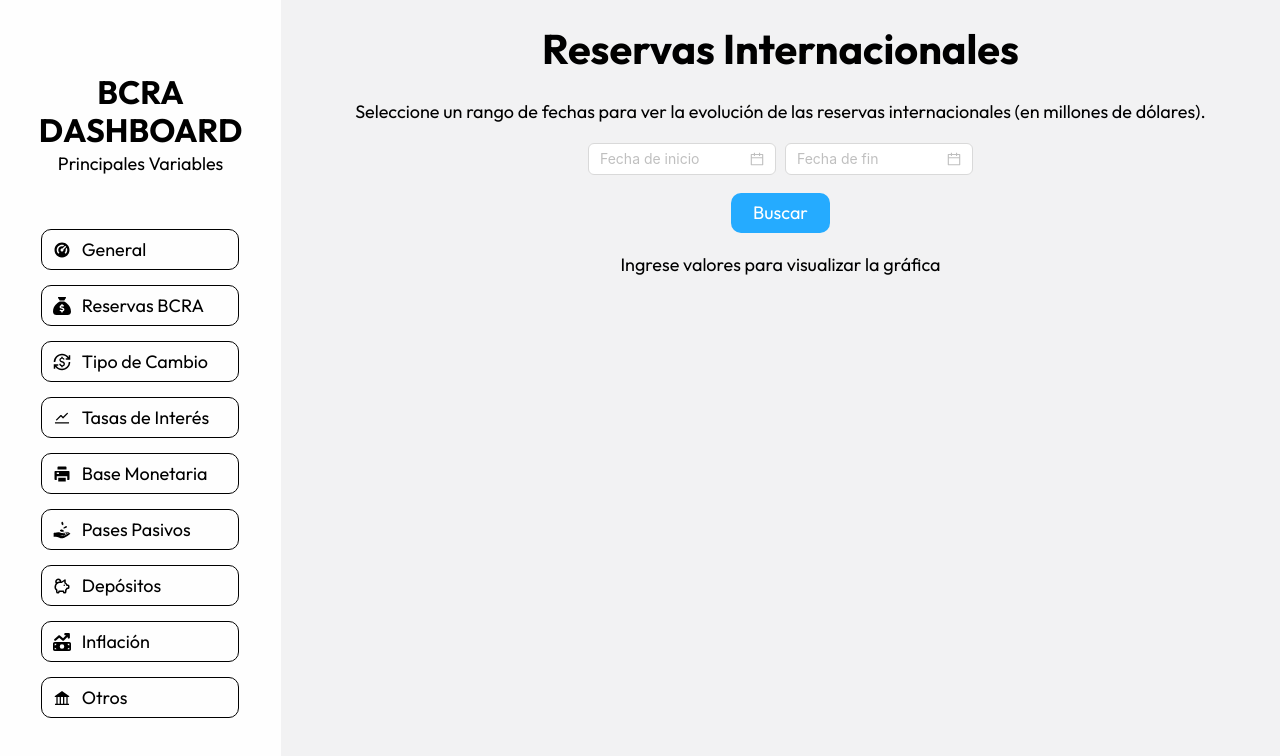
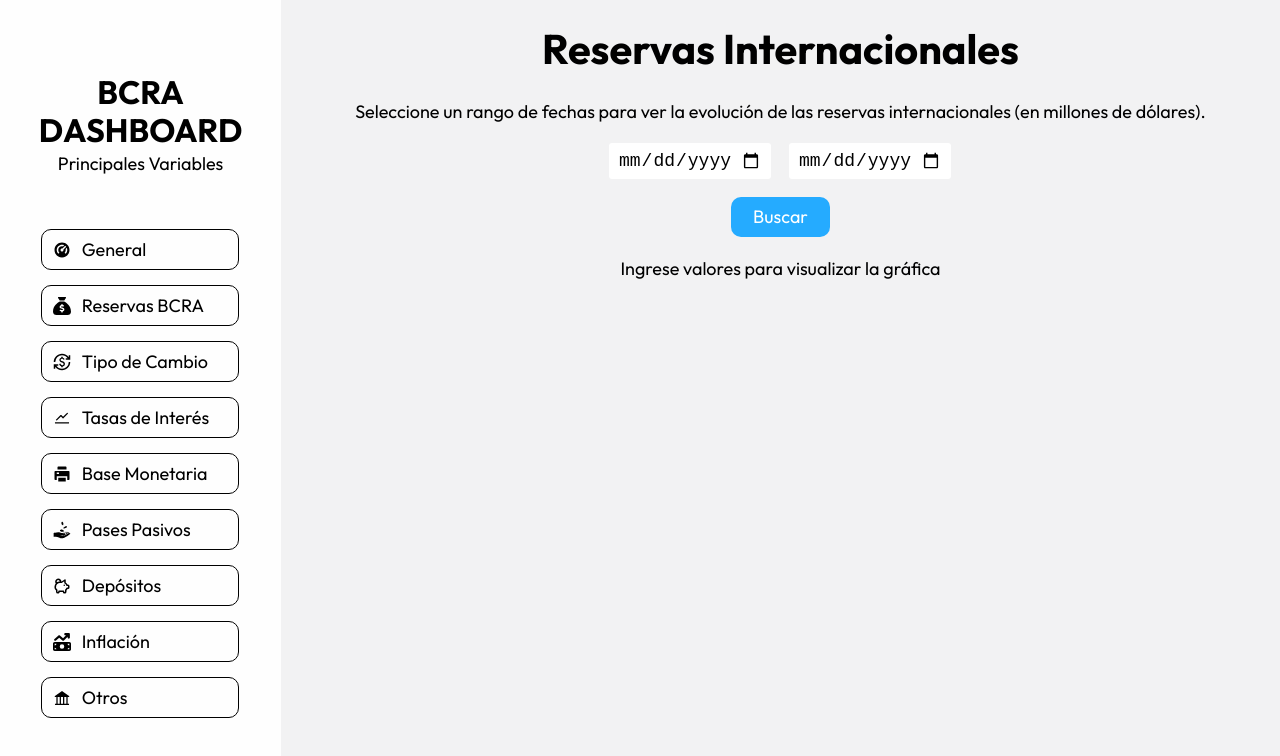
Before and after one commit to imanolgzz/bcra-mainvariables-dashboard, a Next.js app: page /reserves in a window 1280 px wide. Shown: the top 756 px of the page. Built offline with nearby package versions, Linux system fonts and the light colour scheme.

Commit message:
replaced ant design with html input due to long compilation times

```diff
--- a/app/reserves/page.tsx
+++ b/app/reserves/page.tsx
@@ -1,6 +1,4 @@
 'use client';
-import DatePicker from "antd/es/date-picker"
-import type { DatePickerProps } from 'antd/es/date-picker/index';
 
 import styles from '@/styles/reserves.module.css';
 import dayjs from 'dayjs';
@@ -52,20 +50,6 @@
   })
 
   const [reservesData, setReservesData] = useState<reservesProps|undefined> (undefined)
-
-  const handleStartDateChange: DatePickerProps['onChange'] = (date, dateString) => {
-    setDates({
-      startDate: dateString.toString(),
-      endDate: dates.endDate
-    })
-  };
-
-  const handleEndDateChange: DatePickerProps['onChange'] = (date, dateString) => {
-    setDates({
-      startDate: dates.startDate,
-      endDate: dateString.toString()
-    })
-  };
 
   const fetchReservesData = async () => {
     if(dates.startDate === '' || dates.endDate === ''){
@@ -124,29 +108,33 @@
           maxDate={dayjs()}
         />
         */}
-        <div style={{display:"flex", flexWrap:"wrap", justifyContent:"center", alignItems:"center", gap:"0.5rem", padding:"0 0.8rem 0 0.8rem"}}>
-        <DatePicker
-            onChange={handleStartDateChange}
-            size="middle"
-            picker="date"
-            placement="bottomRight"
-            format={dateFormat}
-            placeholder="Fecha de inicio"
-            minDate={dayjs('1996-01-02', dateFormat)}
-            //maxDate={dayjs(dates.endDate,dateFormat)}
-            //maxDate es la fecha fin o la fecha actual, la que sea menor
-            maxDate={dayjs(dates.endDate,dateFormat) < dayjs() ? dayjs(dates.endDate,dateFormat) : dayjs()}
+        <div style={{display:"flex", flexWrap:"nowrap", justifyContent:"center", alignItems:"center", gap:"1rem", padding:"0 0.8rem 0 0.8rem"}}>
+          <input
+            type="date"
+            onChange={(e) => {
+              setDates({
+                ...dates,
+                startDate: e.target.value
+              })
+            }}
+            value={dates.startDate}
+            style={{width:"9rem", height:"2rem", borderRadius:"3px", textAlign:"center", fontFamily:"monospace", paddingRight: "0.5rem", fontSize:"1rem"}}
+            min="1996-01-02"
+            // El valor máximo debe ser la fecha actual o la fecha de fin lo que sea menor
+            max={dates.endDate === '' ? dayjs().format(dateFormat) : dates.endDate}
           />
-          <DatePicker
-            onChange={handleEndDateChange}
-            size="middle"
-            picker="date"
-            placement="bottomLeft"
-            format={dateFormat}
-            placeholder="Fecha de fin"
-            //minDate={dayjs(dates.startDate,dateFormat)}
-            minDate={dayjs(dates.startDate,dateFormat) > dayjs('1996-01-02', dateFormat) ? dayjs(dates.startDate,dateFormat) : dayjs('1996-01-02', dateFormat)}
-            maxDate={dayjs()}
+          <input
+            type="date"
+            onChange={(e) => {
+              setDates({
+                ...dates,
+                endDate: e.target.value
+              })
+            }}
+            value={dates.endDate}
+            style={{width:"9rem", height:"2rem", borderRadius:"3px", textAlign:"center", fontFamily:"monospace", paddingRight: "0.5rem", fontSize:"1rem"}}
+            min = {dates.startDate === '' ? "1996-01-02" : dates.startDate}
+            max={dayjs().format(dateFormat)}
           />
         </div>
 
--- a/package.json
+++ b/package.json
@@ -9,7 +9,6 @@
     "lint": "next lint"
   },
   "dependencies": {
-    "antd": "^5.17.0",
     "chart.js": "^4.4.2",
     "dayjs": "^1.11.11",
     "next": "14.2.3",
```
Also changed, not shown: 1 other file (tests, documents, lock files or other folders).
